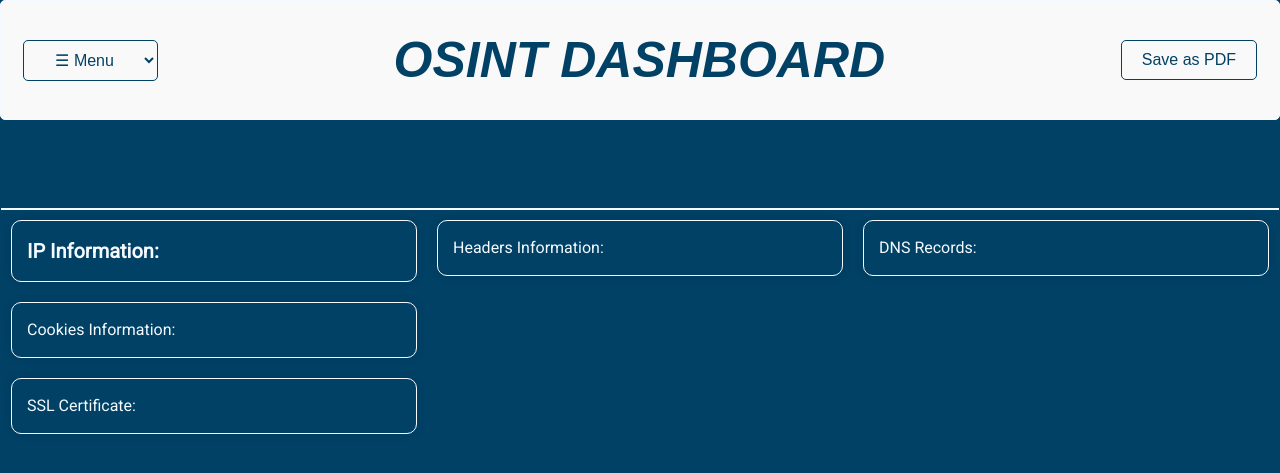
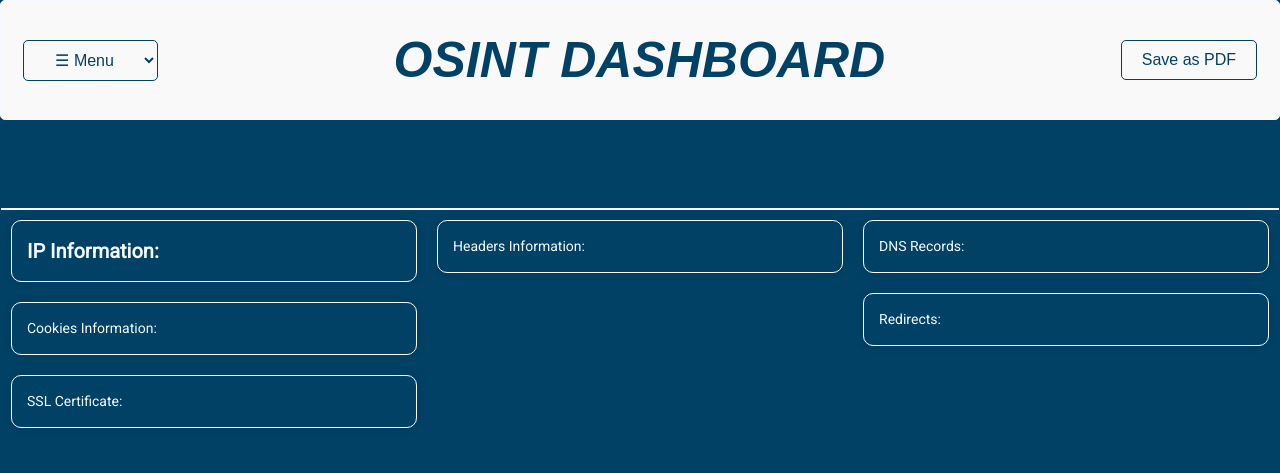
Before and after one commit to campwill/osint-dashboard, a Flask app: template templates/web_tools.html in a window 1280 px wide. Shown: the top 473 px of the page. Run offline with Flask 3, Linux system fonts and the light colour scheme; the template is opened without the code that fills it, so the values that code supplies are empty.

Commit message:
11/26/2023 - Redirects and UI improvements

```diff
--- a/static/script.js
+++ b/static/script.js
@@ -58,6 +58,12 @@ var toolsConfig = [
         dataKey:"ssl_info",
         dictionary:{},
         ignoredItems:[]
+    },
+    {
+        containerSelector:".redirects-info",
+        dataKey: "redirects",
+        dictionary:{},
+        ignoredItems:[]
     }
 
 ];
--- a/static/tools.css
+++ b/static/tools.css
@@ -22,11 +22,7 @@ body {
   flex: 1;
 }
 
-.ip-information,
-.DNS-info,
-.cookies-info,
-.header-info,
-.SSL-info {
+.tool-info {
   display: inline-block;
   vertical-align: top;
   border: 1px solid #F4FAFF;
@@ -36,10 +32,14 @@ body {
   box-shadow: 0 0 10px rgba(0, 0, 0, 0.1);
   background-color: #004165;
   font-family: 'Roboto', sans-serif;
+  font-size: 14px;
   word-wrap: break-word;
   color: #F4FAFF;
-  line-height: 1.5 ;
+  line-height: 1.5;
+  max-height: 1000px; /* Set a max height for the container */
+  overflow-y: auto; /* Add vertical scrollbar if content exceeds max height */
 }
+
 
 #dash-board {
   border: 1px solid #004165;
--- a/templates/web_input.html
+++ b/templates/web_input.html
@@ -42,7 +42,7 @@
             name="web_input"
             id="web_input"
             placeholder="https://example.com/"
-            pattern="https://*.*"
+            pattern="https:///*.*"
             required
           />
           <button type="analyze">Go</button>
--- a/templates/web_tools.html
+++ b/templates/web_tools.html
@@ -43,17 +43,18 @@
 
       <div id="tools-container">
         <div id="tool-column">
-          <div class="ip-information">
+          <div class="ip-information tool-info">
             <b style="font-size: 20px">IP Information:</b>
           </div>
-          <div class="cookies-info">Cookies Information:</div>
-          <div class="SSL-info">SSL Certificate:</div>
+          <div class="cookies-info tool-info">Cookies Information:</div>
+          <div class="SSL-info tool-info">SSL Certificate:</div>
         </div>
         <div id="tool-column">
-          <div class="header-info">Headers Information:</div>
+          <div class="header-info tool-info">Headers Information:</div>
         </div>
         <div id="tool-column">
-          <div class="DNS-info">DNS Records:</div>
+          <div class="DNS-info tool-info">DNS Records:</div>
+          <div class="redirects-info tool-info">Redirects:</div>
         </div>
       </div>
     </div>
```
Also changed, not shown: web_tools.py (+47 -5 lines).
